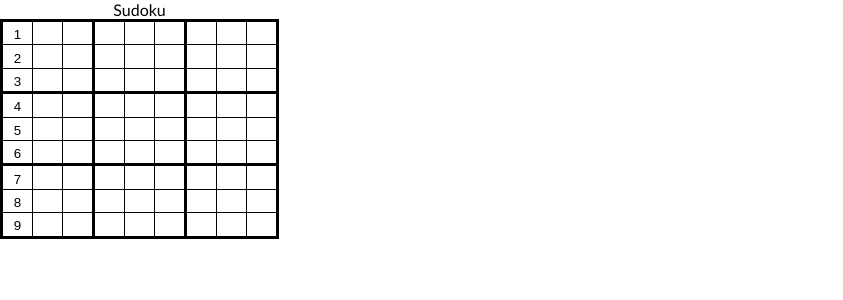
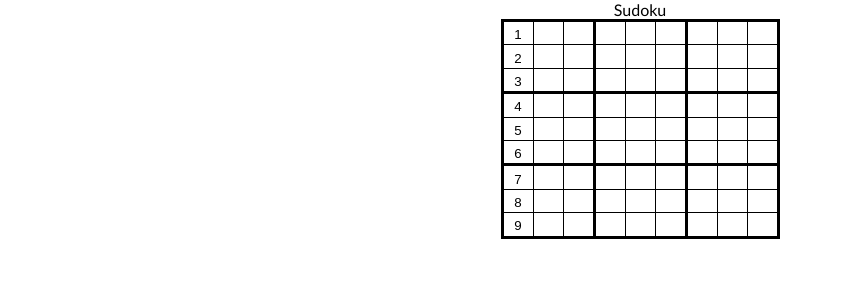
Before and after one commit to GeorgeSpark-Stahl/react-sudoku, a React (Create React App) app: page / in a window 1280 px wide. Shown: the top 300 px of the page, without its empty margins (0-843 px from the left). Built offline with nearby package versions, Linux system fonts and the light colour scheme.

Commit message:
Visual Changes

```diff
--- a/public/index.html
+++ b/public/index.html
@@ -24,7 +24,7 @@
       work correctly both with client-side routing and a non-root public URL.
       Learn how to configure a non-root public URL by running `npm run build`.
     -->
-    <title>React App</title>
+    <title>Sudoku</title>
   </head>
   <body>
     <noscript>You need to enable JavaScript to run this app.</noscript>
--- a/src/App.css
+++ b/src/App.css
@@ -37,7 +37,7 @@
   }
 }
 
-table { border-collapse: collapse; font-family: Calibri, sans-serif; }
+table { border-collapse: collapse; font-family: Calibri, sans-serif; margin: auto;}
 colgroup, tbody { border: solid medium; }
 td { border: solid thin; height: 1.4em; width: 1.4em; text-align: center; padding: 0; }
 
```
